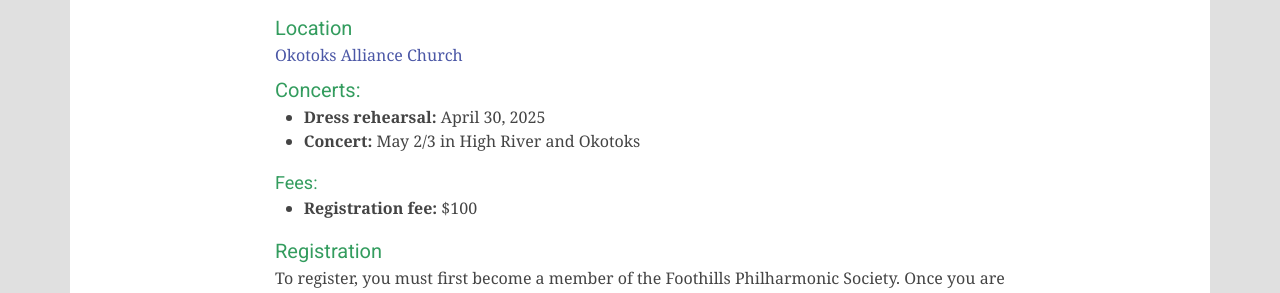
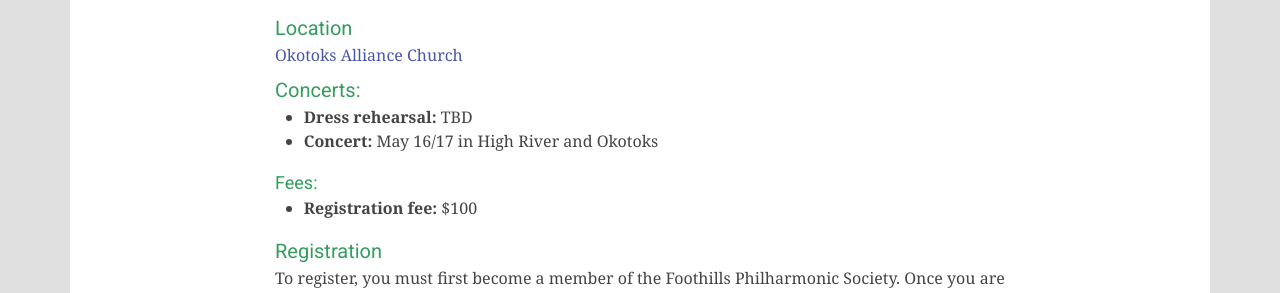
Before and after one commit to percyhanna/fps, a Jekyll site: the page built from join/2025/chorus-spring-2025.html, in a window 1280 px wide and 1016 px high. Shown: the part 328-621 px from the top of the window. Built offline with Jekyll 4.4.1, drawn with Linux system fonts in a browser that asks for light colours; nearby versions of some CDN libraries; Markdown is read by kramdown in place of the engine named in the settings.

Commit message:
Update concert dates

```diff
--- a/_data/seasons.yml
+++ b/_data/seasons.yml
@@ -15,8 +15,8 @@
   rehearsals: Tuesdays 7:30 - 9:30
   concert_details: |
     <ul>
-      <li><strong>Dress rehearsal:</strong> April 30, 2025</li>
-      <li><strong>Concert:</strong> May 2/3 in High River and Okotoks</li>
+      <li><strong>Dress rehearsal:</strong> TBD</li>
+      <li><strong>Concert:</strong> May 16/17 in High River and Okotoks</li>
     </ul>
 
 chorus-christmas-2024:
```
